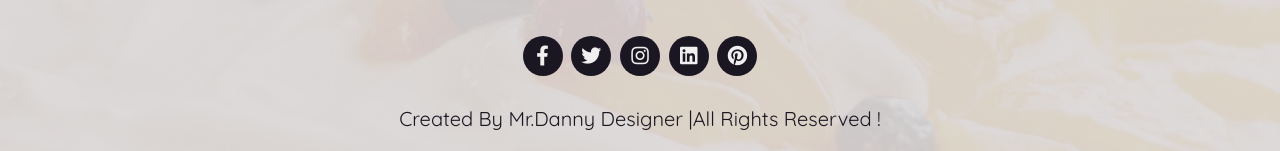
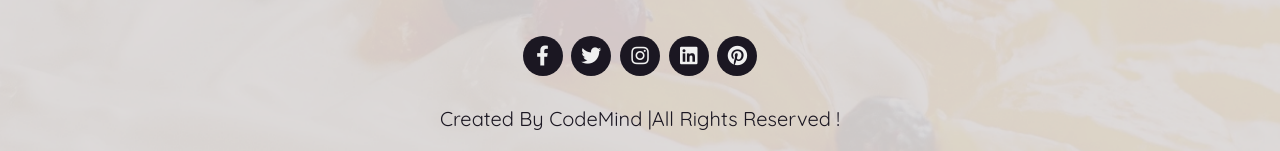
Before and after one commit to DaveyDark/cakery, a Flask app: page / in a window 1280 px wide. Shown: the part 3716-3867 px from the top of the page. Run offline with Flask 3, Linux system fonts and the light colour scheme.

Commit message:
minchange

```diff
--- a/static/css/index.css
+++ b/static/css/index.css
@@ -529,6 +529,9 @@ section {
     border: solid 4px white;
 
 }
+.newbox{
+    height: 4000px;
+}
 
 /* media queries for web responsive */
 
--- a/templates/base.html
+++ b/templates/base.html
@@ -81,7 +81,7 @@
         <a href="#" class="fab fa-pinterest"></a>
       </div>
       <div class="credit">
-        created by <span>Mr.Danny Designer </span> |all rights reserved !
+        created by <span>CodeMind </span> |all rights reserved !
       </div>
 
       {% block footer %} {% endblock %}
```
